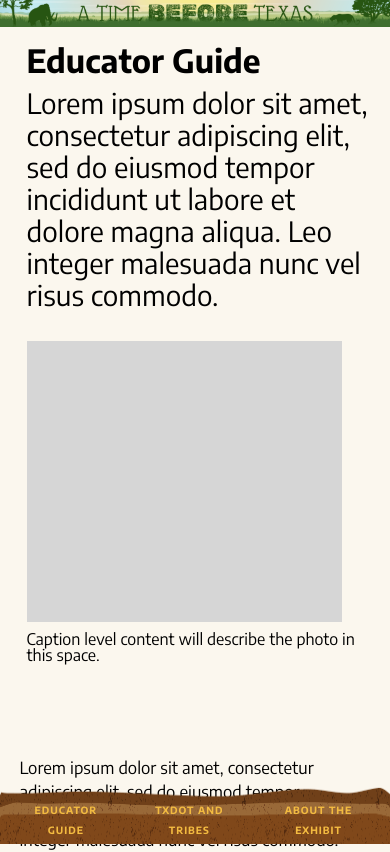
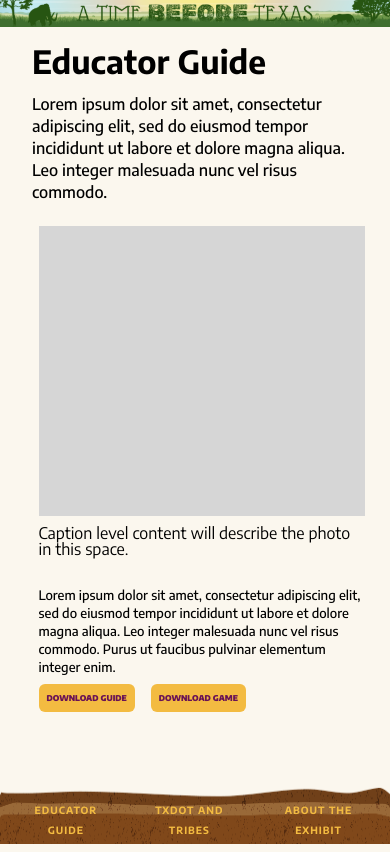
Before and after one commit to scottdickerson/paleoindian-site, a Next.js app: page /educator-guide in a window 390 px wide. Shown: the top 852 px of the page. Built offline with nearby package versions, Linux system fonts and the light colour scheme; a web font is replaced by a local one.

Commit message:
font(responsive): non responsive fonts

```diff
--- a/src/pages/educator-guide.tsx
+++ b/src/pages/educator-guide.tsx
@@ -1,5 +1,6 @@
 import Head from 'next/head'
 import styles from '@/styles/EducatorGuide.module.scss'
+import sectionStyles from '@/styles/StorySection.module.scss'
 import Link from 'next/link'
 import { Header } from '@/components/header'
 import { Footer } from '@/components/footer'
@@ -14,30 +15,45 @@ const EducatorGuide = () => {
             </Head>
             <Header />
             <div className={styles.contentWrapper}>
-                <div className={styles.textAndButtonColumn}>
+                <div className={styles.textßAndButtonColumn}>
                     <h1 className={styles.title}>Educator Guide</h1>
-                    <p className={`${styles.text} ${styles.firstParagraph}`}>
-                        Lorem ipsum dolor sit amet, consectetur adipiscing elit, sed do eiusmod tempor incididunt ut labore et dolore magna aliqua. Leo integer malesuada nunc vel risus commodo.
+                    <p
+                        className={`${sectionStyles.description} ${styles.firstParagraph}`}
+                    >
+                        Lorem ipsum dolor sit amet, consectetur adipiscing elit,
+                        sed do eiusmod tempor incididunt ut labore et dolore
+                        magna aliqua. Leo integer malesuada nunc vel risus
+                        commodo.
                     </p>
                 </div>
-                <div className={styles.imageColumn}>
+                <div className={styles.secondColumn}>
                     <div className={styles.imageWrapper}>
                         <Image
                             src={tempPhoto}
                             alt="temp photo"
                             className={styles.image}
                         />
-                    <p className={styles.caption}>Caption level content will describe the photo in this space.</p>
+                        <p className={styles.caption}>
+                            Caption level content will describe the photo in
+                            this space.
+                        </p>
                     </div>
                 </div>
-                <div className={styles.secondTextandButtonColumn}>
-                    <p className={`${styles.text} ${styles.secondParagraph}`}>
-                        Lorem ipsum dolor sit amet, consectetur adipiscing elit, sed do eiusmod tempor incididunt ut labore et dolore magna aliqua. Leo integer malesuada nunc vel risus commodo. Purus ut faucibus pulvinar elementum integer enim.
+                <div
+                    className={`${styles.thirdColumn} ${sectionStyles.details}`}
+                >
+                    <p>
+                        Lorem ipsum dolor sit amet, consectetur adipiscing elit,
+                        sed do eiusmod tempor incididunt ut labore et dolore
+                        magna aliqua. Leo integer malesuada nunc vel risus
+                        commodo. Purus ut faucibus pulvinar elementum integer
+                        enim.
                     </p>
                     <div className={styles.buttonWrapper}>
                         <Link
                             href="/"
                             className={`
+                            ${sectionStyles.title}
                         ${styles.button}
                         ${styles.guideButton}
                         `}
@@ -47,6 +63,7 @@ const EducatorGuide = () => {
                         <Link
                             href="/"
                             className={`
+                            ${sectionStyles.title}
                         ${styles.button}
                         ${styles.gameButton}
                         `}
@@ -56,7 +73,7 @@ const EducatorGuide = () => {
                     </div>
                 </div>
             </div>
-            <Footer className={styles.footer}/>
+            <Footer className={styles.footer} />
         </>
     )
 }
--- a/src/styles/EducatorGuide.module.scss
+++ b/src/styles/EducatorGuide.module.scss
@@ -1,45 +1,38 @@
 /* Default styles for desktop */
 .contentWrapper {
-  position: relative;
     display: grid;
-  margin: 2%;
-  margin-left: 5%;
-  margin-right: 5%;
+    margin-top: 1rem;
+    margin-left: 2rem;
+    margin-right: 2rem;
     grid-template-columns: 1fr 1fr;
     gap: 1rem;
+    margin-bottom: $footer_height;
+    max-width: 1500px;
 }
 
-.imageColumn {
+.secondColumn {
     grid-row: span 2;
 }
 
-.secondTextandButtonColumn {
-  position: relative;
+.thirdColumn {
     margin-top: 5%;
 }
 
 .firstParagraph {
-  --font-size: calc(1.5rem + 1vw);
-  font-size: var(--font-size);
-  margin-top: 3%;
-  line-height: 3.5rem;
+    margin-top: 1rem;
 }
 
 .secondParagraph {
-  position: relative;
-  // top: -20%;
-  font-size: calc(80% * var(--font-size));
-  font-size: calc(.8rem + 1vw);
-  line-height: 2.5rem;
+    margin-bottom: 1.5rem;
 }
 
 .buttonWrapper {
-  position: relative;
     bottom: 0%;
+    display: flex;
+    gap: 1rem;
 }
 
 .button {
-  position: relative;
     display: flex;
     justify-content: center;
     align-items: center;
@@ -55,13 +48,12 @@
 }
 
 .image {
-  width: 90%;
+    width: 100%;
     height: auto;
     object-fit: cover;
 }
 
 .caption {
-  position: relative;
     margin-top: 2%;
     bottom: 0%;
 }
@@ -72,38 +64,21 @@
         grid-template-columns: 1fr;
     }
 
-  .textAndButtonColumn,
+    .firstColumn,
     .thirdColumn {
         width: 100%;
         margin: 2%;
     }
 
-  .imageColumn {
+    .secondColumn {
         width: 100%;
         margin: 2%;
+        grid-row: span 1;
     }
 
-  .buttonWrapper {
-    position: relative;
-    top: -20%;
-  }
-  .imageColumn {
-    position: relative;
+    .secondColumn {
         display: flex;
         justify-content: center;
         align-items: center;
     }
-
-  .firstParagraph {
-    line-height: 2rem;
 }
-
-  .secondParagraph {
-    line-height: 1.5rem;
-    margin-bottom: 10%;
-  }
-
-  .caption {
-    margin-bottom: 15%;
-  }
-}
--- a/src/styles/variables.scss
+++ b/src/styles/variables.scss
@@ -22,3 +22,5 @@ $section_title_background_color: #f3bb41;
 $section_title_color: #691256;
 
 $header_height: 84px;
+$footer_height: 60px;
+$page_max_width: 1200px;
```
Lines whose indentation alone changed are shown as unchanged.
